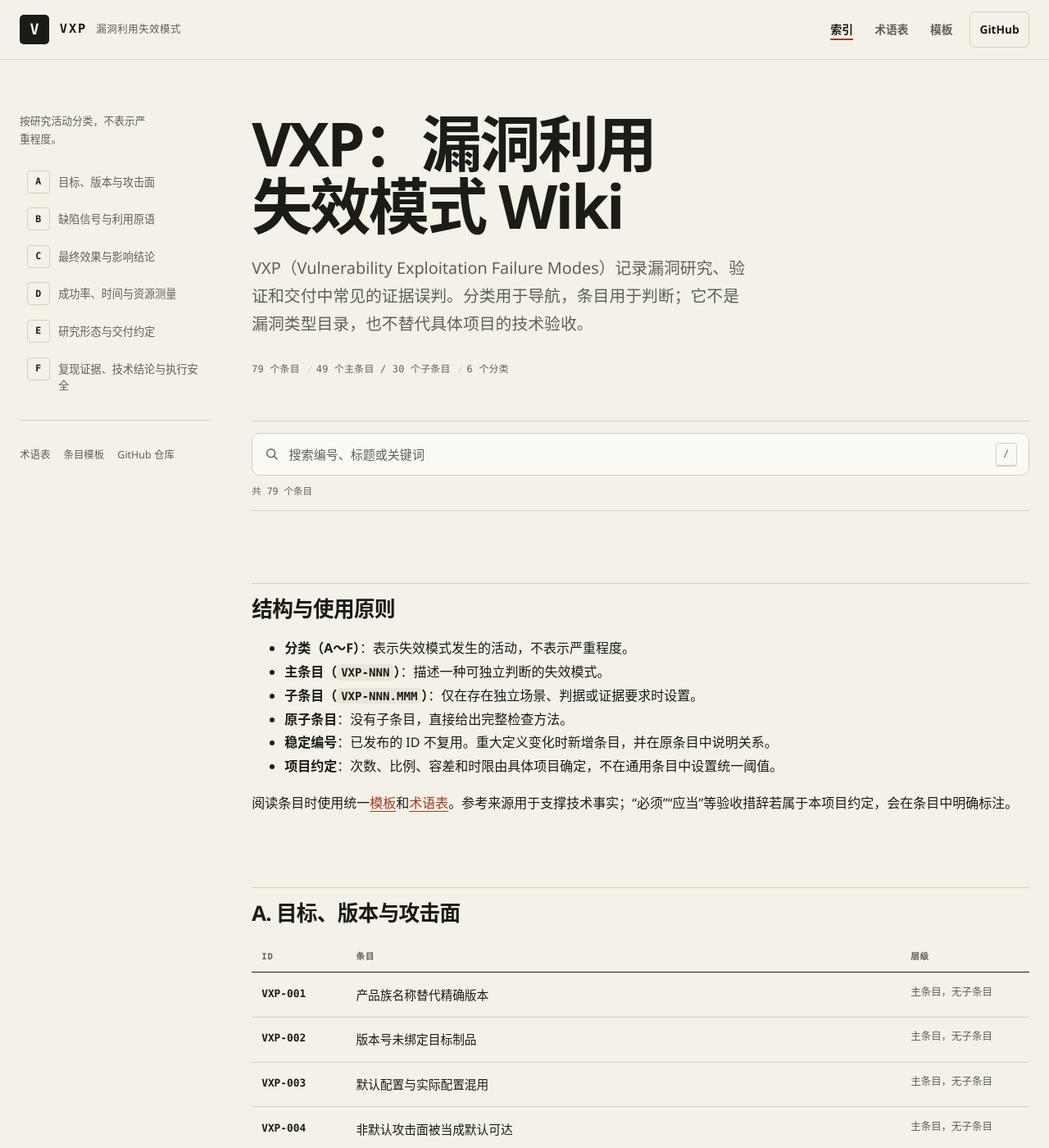
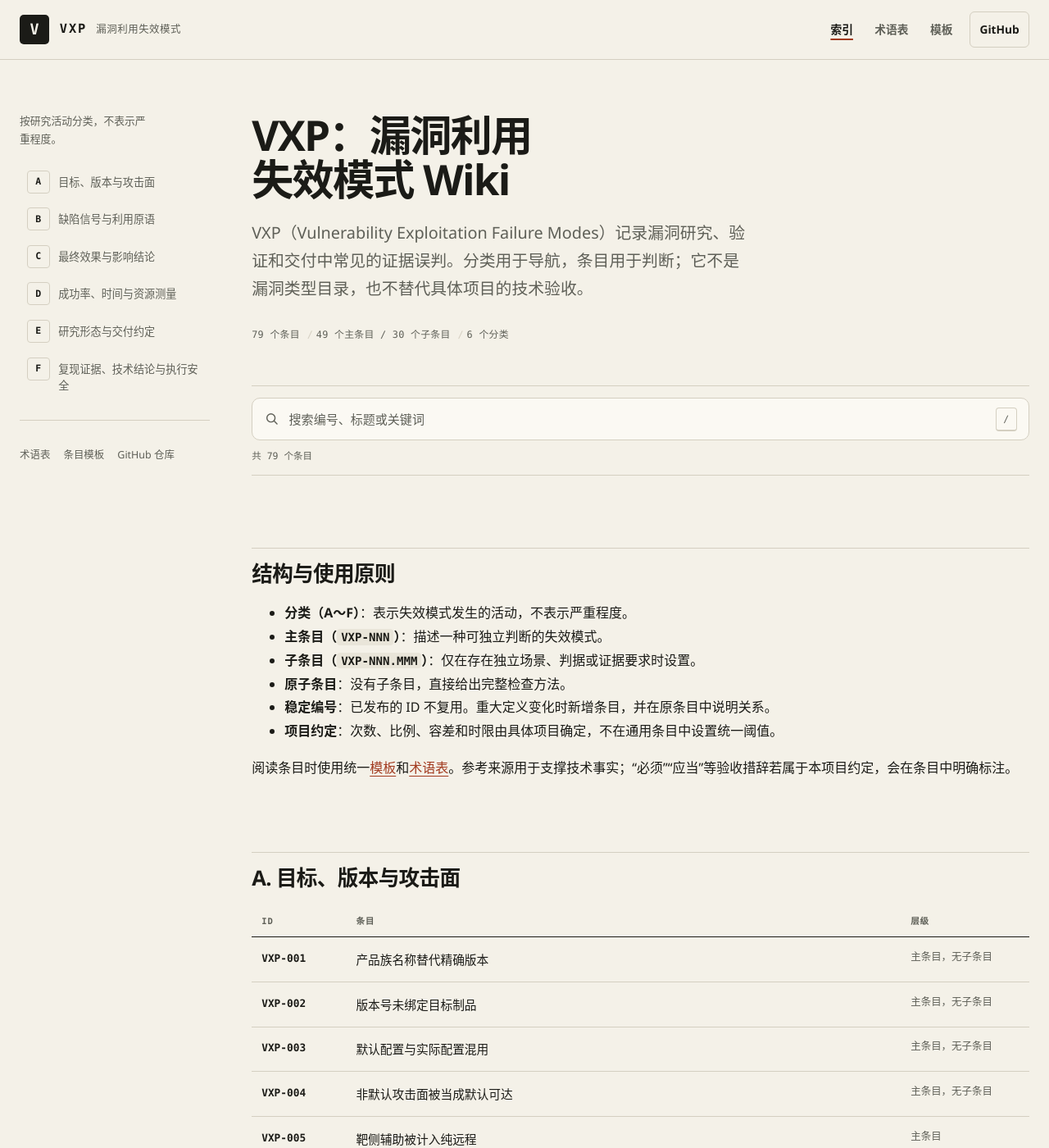
Before and after one commit to atoz-project/vxp, a Jekyll site: the page built from README.md, in a window 1280 px wide and 1400 px high. Shown: the whole window at 82% size. Built offline with Jekyll 4.4.1, drawn with Linux system fonts in a browser that asks for light colours.

Commit message:
fix(site): reduce the index title scale
- Lower the homepage H1 from 80px to 52px on desktop and 32px on mobile.
- Widen the title measure so the larger brand heading stays on one desktop line.

```diff
--- a/assets/css/style.css
+++ b/assets/css/style.css
@@ -438,11 +438,11 @@ svg {
 /* Home */
 
 .catalog > h1 {
-  max-width: 15ch;
+  max-width: 20ch;
   margin-bottom: 1.35rem;
-  font-size: clamp(2.75rem, 5.8vw, 5rem);
-  letter-spacing: -0.04em;
-  line-height: 1.02;
+  font-size: clamp(2.25rem, 4vw, 3.25rem);
+  letter-spacing: -0.035em;
+  line-height: 1.06;
 }
 
 .catalog > h1 + p {
@@ -1040,7 +1040,7 @@ h3:hover .heading-anchor,
   }
 
   .catalog > h1 {
-    font-size: clamp(2.3rem, 12vw, 3.4rem);
+    font-size: clamp(2rem, 8vw, 2.75rem);
   }
 
   .catalog-summary {
```
Also changed, not shown: .stitch/DESIGN.md.
